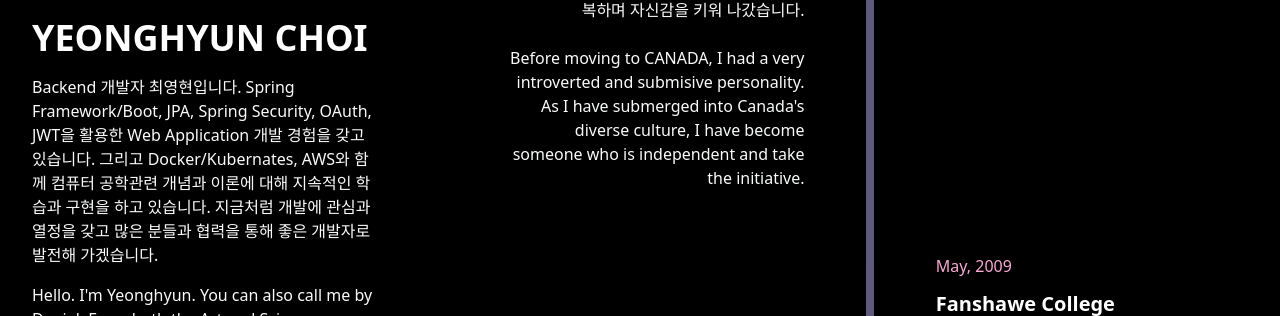
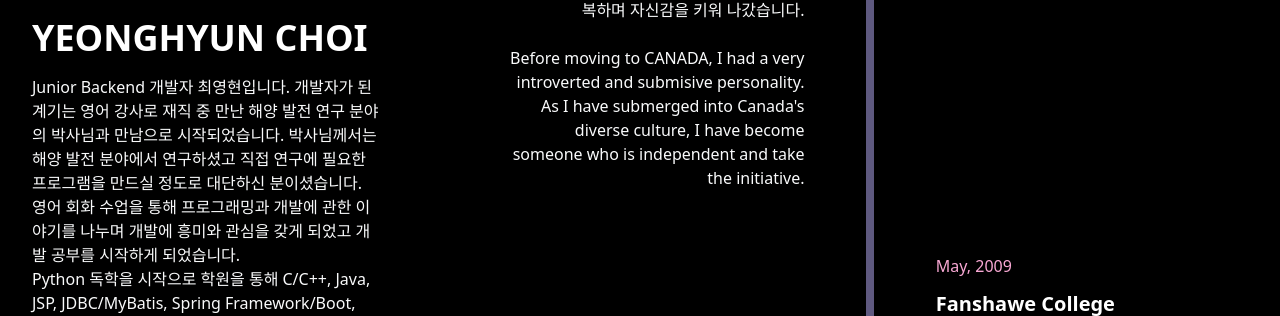
Before and after one commit to yhdchoi/portfolio, a Vue app: page /about in a window 1280 px wide. Shown: the part 484-800 px from the top of the page. Built offline with nearby package versions, Linux system fonts and the light colour scheme.

Commit message:
About update

```diff
--- a/src/views/About.vue
+++ b/src/views/About.vue
@@ -22,12 +22,35 @@
             Yeonghyun Choi
           </p>
           <p class="text-sm md:text-base text-gray-50 mb-4">
-            Backend 개발자 최영현입니다. Spring Framework/Boot, JPA, Spring
-            Security, OAuth, JWT을 활용한 Web Application 개발 경험을 갖고
-            있습니다. 그리고 Docker/Kubernates, AWS와 함께 컴퓨터 공학관련
-            개념과 이론에 대해 지속적인 학습과 구현을 하고 있습니다. 지금처럼
-            개발에 관심과 열정을 갖고 많은 분들과 협력을 통해 좋은 개발자로
-            발전해 가겠습니다.
+            Junior Backend 개발자 최영현입니다. 개발자가 된 계기는 영어 강사로
+            재직 중 만난 해양 발전 연구 분야의 박사님과 만남으로 시작되었습니다.
+            박사님께서는 해양 발전 분야에서 연구하셨고 직접 연구에 필요한
+            프로그램을 만드실 정도로 대단하신 분이셨습니다. 영어 회화 수업을
+            통해 프로그래밍과 개발에 관한 이야기를 나누며 개발에 흥미와 관심을
+            갖게 되었고 개발 공부를 시작하게 되었습니다. <br> Python 독학을 시작으로
+            학원을 통해 C/C++, Java, JSP, JDBC/MyBatis, Spring Framework/Boot,
+            Html/CSS, JSP, SQL, CentOS 학습 과정을 거쳤습니다. 하지만 컴퓨터
+            공학 관련 개념과 이론 그리고 알고리즘과 자료구조에 대한 기본 지식이
+            부족함을 느꼈습니다. 학원 과정은 기술적인 구현을 이루는 데 중점을
+            두고 있어서 근본적으로 어떻게 구현되는가에 대한 학습은 없었습니다.
+            이러한 부족한 점들을 채워나가기 위해 전문 도서, 블로그와 카페 그리고
+            온라인 강의 등을 통해 학습을 보충하였습니다. <br> OOP 수업을 시작된
+            Spring Framework 수업을 통해 Spring Boot에 관심을 같게 되었습니다.
+            Spring Boot이 제공해주는 infrastructure 관리는 개발에 더 집중할 수
+            있도록 해주었고 RESTful API를 구현하는데 높은 유연성을
+            보여주었습니다. Spring Data JPA는 repository와 custom object-mapping
+            method를 통해 database service를 쉽게 관리할 수 있게 해주었고,
+            QueryDSL을 추가하면 더욱더 효율적으로 database를 구현 및 관리할 수
+            있었습니다. Spring Security와 Oauth, JWT의 조합을 통해 session
+            fixation, cross site request와 같은 취약점들로부터의 보호와 함께
+            application의 보안을 구축할 수 있었습니다. <br> 현재는 Frontend에 대한
+            이해를 높이기 위해서 Vue.js, Axios와 함께 Spring Boot Application을
+            개발 중이며, Application의 deploying, managing과 scaling을 위해
+            Docker, Kubernetes, AWS를 구현하고 활용하며 개념과 원리를 터득하고
+            습득하였습니다. <br> 디자이너로 활동하며 많은 협력을 통해 communication과
+            기획 능력을 다졌으며 작은 것도 그냥 지나치지 않는 꼼꼼한 성격을
+            가지고 있습니다. 앞으로도 열정과 협력을 통해 많은 분과 함께 좋은
+            개발자로 발전해 가겠습니다.
           </p>
           <p class="text-sm md:text-base text-gray-50 mb-4">
             Hello. I'm Yeonghyun. You can also call me by Daniel. From both the
@@ -46,7 +69,7 @@
             <router-link
               :to="{ name: 'Resume' }"
               class="animate-pulse bg-transparent mr-auto hover:bg-red-300 text-red-400 hover:text-white border border-red-400 rounded shadow hover:shadow-lg py-2 px-4  hover:border-transparent"
-              >Click for My Resume</router-link
+              >Click for Resume 이력서</router-link
             >
           </div>
 
```
